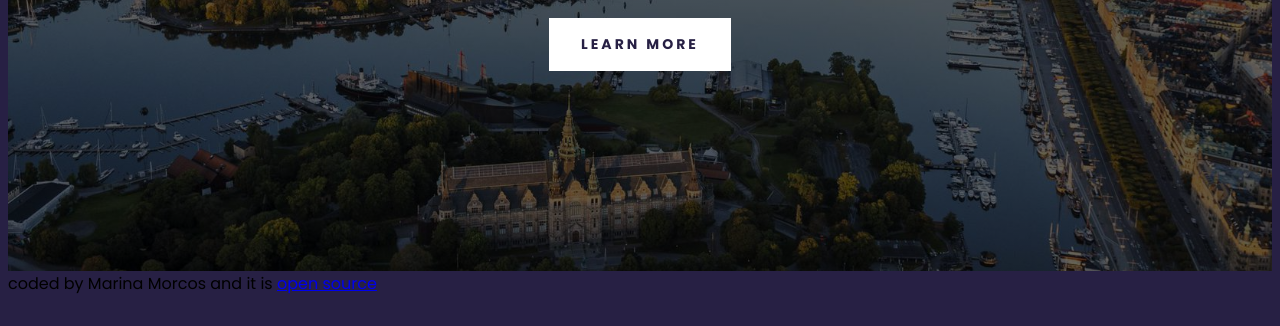
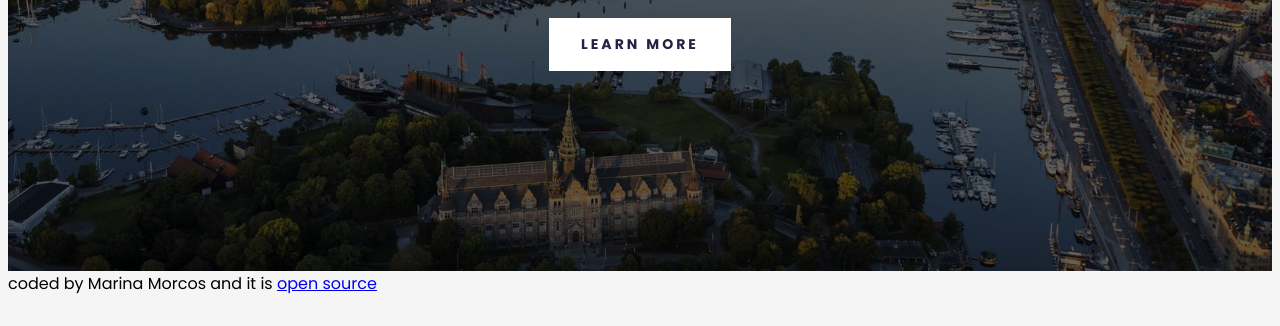
Before and after one commit to marinamorcos92/travel-project, a plain HTML site: page index.html in a window 1280 px wide. Shown: the part 474-800 px from the top of the page. Drawn offline with Linux system fonts and the light colour scheme.

Commit message:
changing page background

```diff
--- a/styles.css
+++ b/styles.css
@@ -1,6 +1,6 @@
 body {
   font-family: "Poppins", sans-serif;
-  background: #272044;
+  background: whitesmoke;
 }
 
 .container {
```
